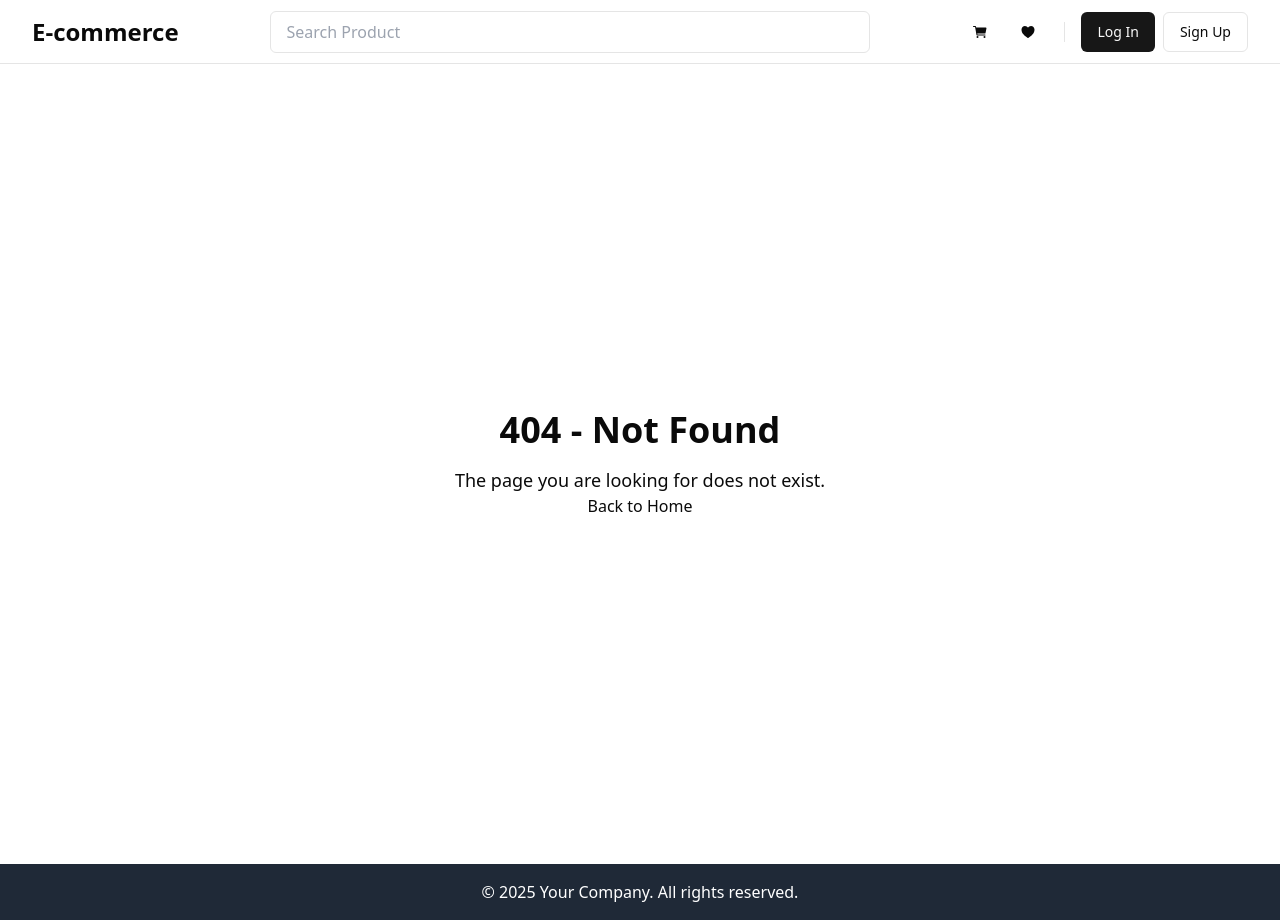
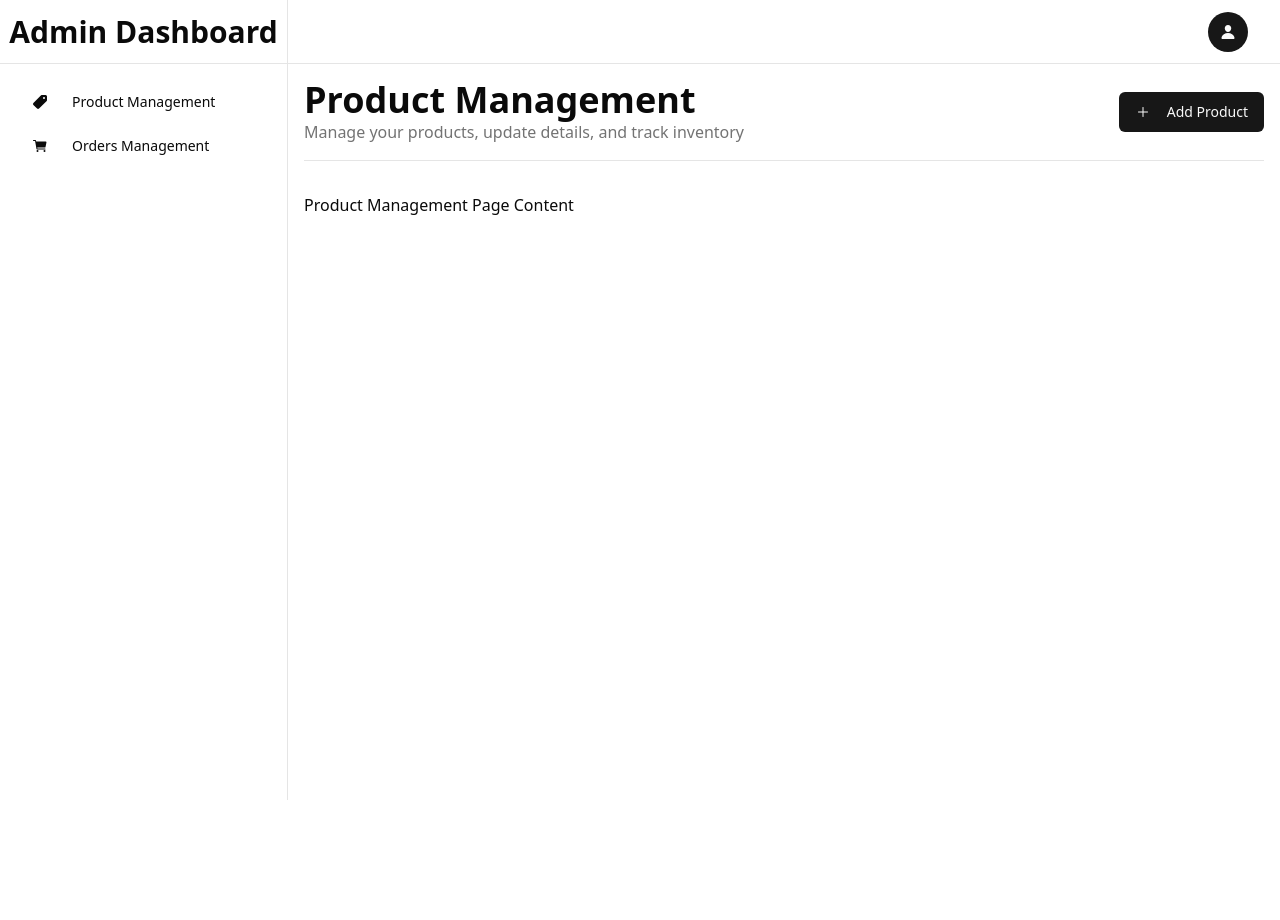
Before and after one commit to ilhamhafizha/react-redux, a React (Vite) app: page /admin/product in a window 1280 px wide. Before the commit this address had no page. After the commit the page ends 800 px from the top, so only its background shows below. Built offline with nearby package versions, Linux system fonts and the light colour scheme.

Commit message:
faet: layouting admin dashboard

```diff
--- a/db.json
+++ b/db.json
@@ -16,14 +16,14 @@
     },
     {
       "id": 3,
-      "imageUrl": "https://down-id.img.susercontent.com/file/6ea7a2b31a01a46975c5fbbf424802ac",
+      "imageUrl": "https://images.tokopedia.net/img/cache/700/VqbcmM/2023/3/6/570e2a85-63cf-4bd8-a58f-3e4691a6dcdc.jpg",
       "name": "T-shirt Vapor",
       "price": 115000,
       "stock": 8
     },
     {
       "id": 4,
-      "imageUrl": "https://i.pinimg.com/736x/3a/c0/37/3ac0373511393eb00d0f0bafaa8aef86.jpg",
+      "imageUrl": "https://images.tokopedia.net/img/cache/700/VqbcmM/2023/3/6/570e2a85-63cf-4bd8-a58f-3e4691a6dcdc.jpg",
       "name": "T-shirt Oversize Tokyo",
       "price": 135000,
       "stock": 3
--- a/src/App.tsx
+++ b/src/App.tsx
@@ -1,24 +1,28 @@
 import HomePage from "./pages/HomePage";
 import CardPage from "./pages/CardPage";
-import { Routes, Route } from "react-router-dom";
+import { Routes, Route, useLocation } from "react-router-dom";
 import { Header } from "./components/Header";
 import { Footer } from "./components/Footer";
 import NotFoundPage from "./pages/NotFoundPage";
 import LoginPage from "./pages/LoginPage";
 import ProductDetailPage from "./pages/ProductDetailPage";
+import ProductManagementPage from "./pages/admin/ProductManagementPage";
 
 function App() {
+  const location = useLocation();
   return (
     <>
-      <Header />
+      {!location.pathname.startsWith("/admin") ? <Header /> : null}
+
       <Routes>
         <Route path="/" Component={HomePage} />
         <Route path="/cart" Component={CardPage} />
         <Route path="/login" Component={LoginPage} />
         <Route path="/product/:productId" Component={ProductDetailPage} />
+        <Route path="admin/product" Component={ProductManagementPage} />
         <Route path="*" Component={NotFoundPage} />
       </Routes>
-      <Footer />
+      {!location.pathname.startsWith("/admin") ? <Footer /> : null}
     </>
   );
 }
--- /dev/null
+++ b/src/components/Layout/AdminLayout.tsx
@@ -0,0 +1,58 @@
+import { IoCart, IoPerson, IoPricetag } from "react-icons/io5";
+import { Button } from "../ui/button";
+import type { PropsWithChildren } from "react";
+
+const SidebarItem = (props: PropsWithChildren<unknown>) => {
+  const { children } = props;
+  return (
+    <Button variant={"ghost"} size={"lg"} className="w-full rounded-none justify-start">
+      {children}
+    </Button>
+  );
+};
+
+const AdminLayout = (props: any) => {
+  const { title, description, rightSection, children } = props;
+  return (
+    <div className="flex">
+      <aside className="w-72 border-r h-screen">
+        <div className="h-16 flex-col flex items-center justify-center border-b">
+          <h1 className="font-semibold text-3xl">Admin Dashboard</h1>
+        </div>
+
+        <div className="flex flex-col space-y-0 py-4">
+          <SidebarItem>
+            <IoPricetag className="h-6 w-6 mr-4" />
+            Product Management
+          </SidebarItem>
+          <SidebarItem>
+            <IoCart className="h-6 w-6 mr-4" />
+            Orders Management
+          </SidebarItem>
+        </div>
+      </aside>
+
+      <div className="flex-1">
+        <header className="h-16 border-b w-full flex justify-end items-center px-8">
+          <Button className="rounded-full" size={"icon"}>
+            <IoPerson className="h-6 w-6 " />
+          </Button>
+        </header>
+
+        <main className="flex flex-col p-4">
+          <div className="flex justify-between items-center pb-4 border-b mb-8">
+            <div>
+              <h1 className="font-bold text-4xl"> {title}</h1>
+              <p className="text-muted-foreground">{description}</p>
+            </div>
+
+            {rightSection}
+          </div>
+          {children}
+        </main>
+      </div>
+    </div>
+  );
+};
+
+export default AdminLayout;
--- a/src/pages/ProductDetailPage.tsx
+++ b/src/pages/ProductDetailPage.tsx
@@ -68,11 +68,15 @@ const ProductDetailPage = () => {
               </p>
             )}
             <div className="flex items-center gap-8 mt-6">
-              <Button size="icon" variant="ghost">
+              <Button
+                size="icon"
+                variant="ghost"
+                onClick={() => setQuantity((q) => Math.max(0, q - 1))}
+              >
                 <IoIosRemove className="w-6 h-6" />
               </Button>
               <p className="text-lg font-bold">{quantity}</p>
-              <Button size="icon" variant="ghost">
+              <Button size="icon" variant="ghost" onClick={() => setQuantity((q) => q + 1)}>
                 <IoIosAdd className="w-6 h-6" />
               </Button>
             </div>
--- /dev/null
+++ b/src/pages/admin/ProductManagementPage.tsx
@@ -0,0 +1,24 @@
+import AdminLayout from "@/components/Layout/AdminLayout";
+import { Button } from "@/components/ui/button";
+import { IoAdd } from "react-icons/io5";
+
+const ProductManagementPage = () => {
+  return (
+    <div>
+      <AdminLayout
+        title="Product Management"
+        description=" Manage your products, update details, and track inventory"
+        rightSection={
+          <Button>
+            <IoAdd className="h-6 w-6 mr-2" />
+            Add Product
+          </Button>
+        }
+      >
+        <h1>Product Management Page Content</h1>
+      </AdminLayout>
+    </div>
+  );
+};
+
+export default ProductManagementPage;
```
